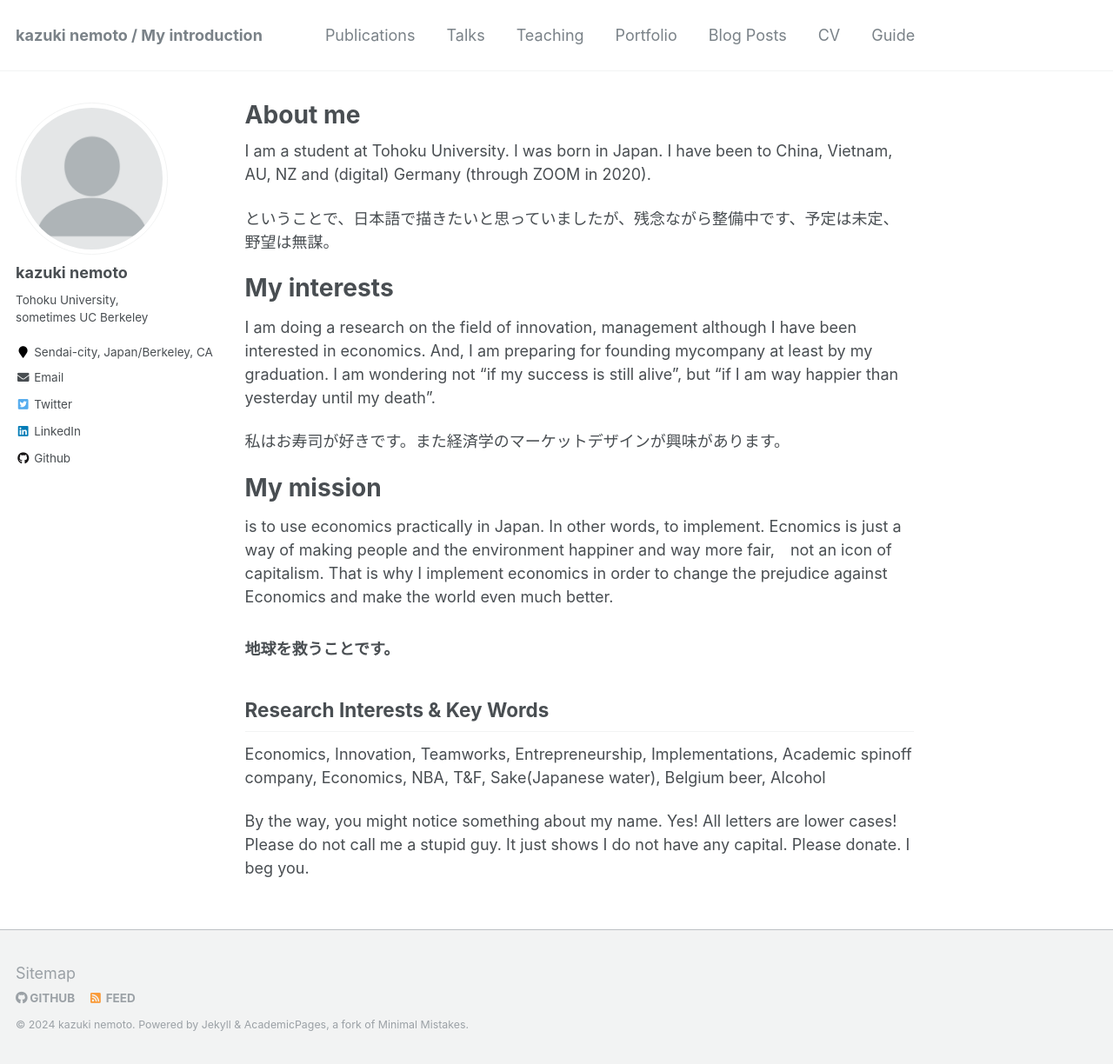
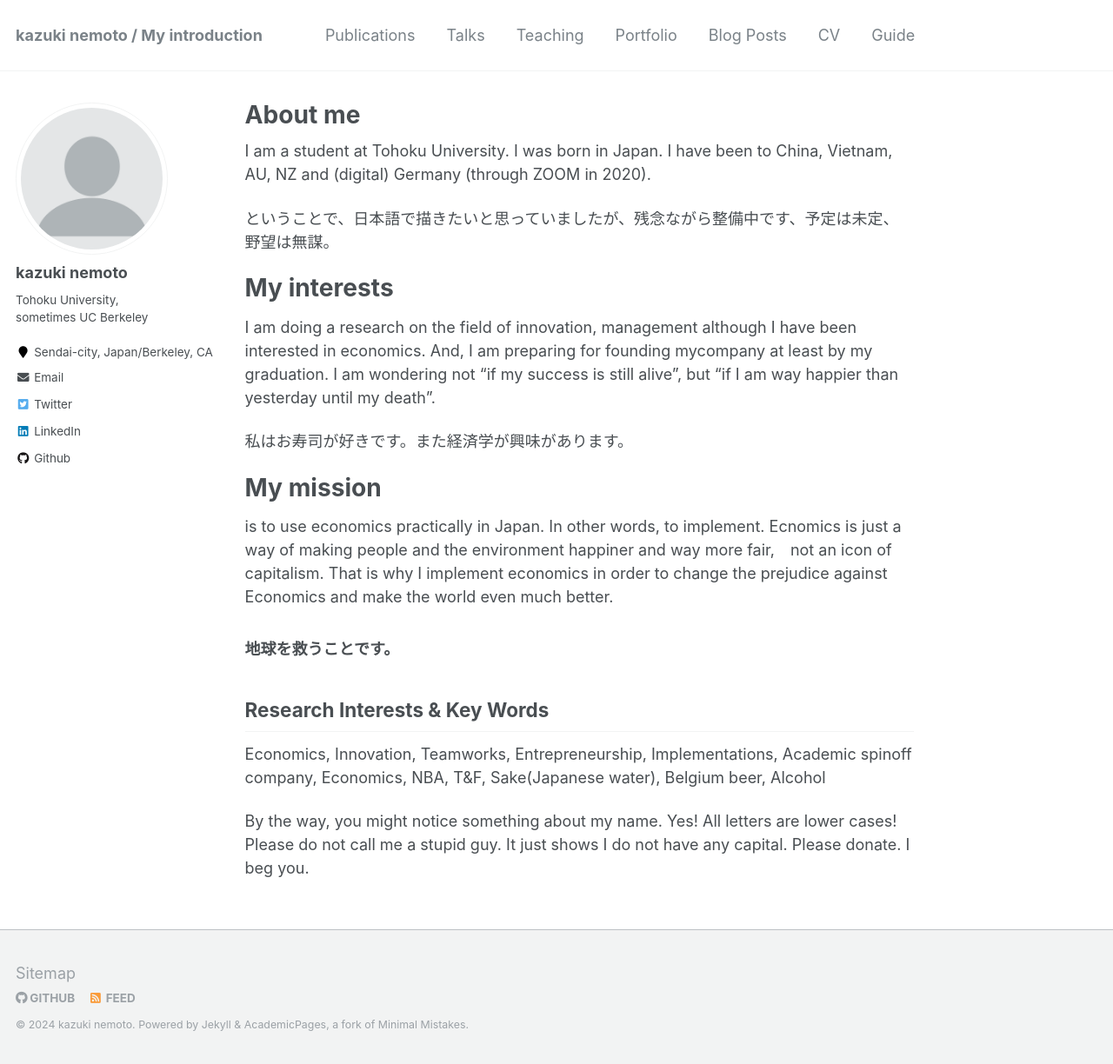
Before and after one commit to kazu-nemoto/kazu-nemoto.github.io, a Jekyll site: the page built from _pages/about.md, in a window 1280 px wide and 1224 px high. Shown: the whole window at 87% size. Built offline with Jekyll 4.4.1, drawn with Linux system fonts in a browser that asks for light colours.

Commit message:
Update about.md

```diff
--- a/_pages/about.md
+++ b/_pages/about.md
@@ -18,7 +18,7 @@ My interests
 ======
 I am doing a research on the field of innovation, management although I have been interested in economics. And, I am preparing for founding mycompany at least by my graduation. I am wondering not "if my success is still alive", but "if I am way happier than yesterday until my death".
 
-私はお寿司が好きです。また経済学のマーケットデザインが興味があります。
+私はお寿司が好きです。また経済学が興味があります。
 
 
 
```
